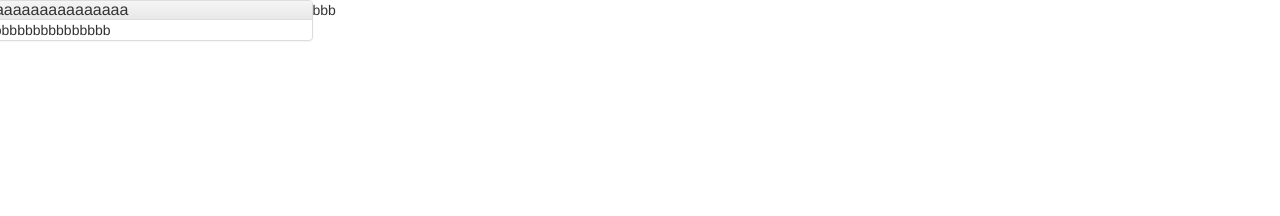
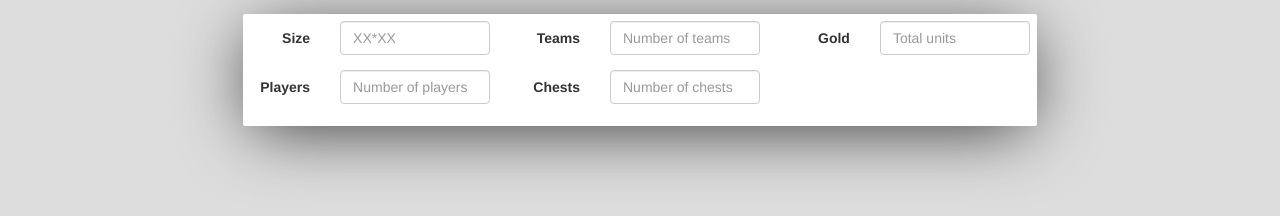
Before and after one commit to pratchettwroclaw/board-helper, a plain HTML site: page index.html in a window 1280 px wide. Drawn offline with Linux system fonts and the light colour scheme.

Commit message:
Form with input data

```diff
--- a/css/style.css
+++ b/css/style.css
@@ -1,3 +1,17 @@
-.row div {
-    padding: 0;
+.container {
+    margin-top: 1em;
+    padding: 0.5em;
+    background: white;
+    -webkit-box-shadow: 0px 10px 70px -10px rgba(0,0,0,0.8);
+    -moz-box-shadow: 0px 10px 70px -10px rgba(0,0,0,0.8);
+    box-shadow: 0px 10px 70px -10px rgba(0,0,0,0.8);
+    border-radius: 2px 2px 2px 2px;
+    -moz-border-radius: 2px 2px 2px 2px;
+    -webkit-border-radius: 2px 2px 2px 2px;
+    border: 0px solid #000000;
+    max-width: 210mm;
 }
+
+body {
+    background: #ddd;
+}
--- a/index.html
+++ b/index.html
@@ -3,7 +3,6 @@
 <head>
     <meta charset="utf-8">
     <meta http-equiv="X-UA-Compatible" content="IE=edge">
-    <meta name="viewport" content="width=device-width, initial-scale=1">
     <title>Bootstrap 101 Template</title>
 
     <link href="css/bootstrap.min.css" rel="stylesheet">
@@ -18,20 +17,48 @@
     <![endif]-->
 </head>
 <body>
-    <div class="row">
-        <div class="col-md-3">
-            <div class="panel panel-default">
-                <div class="panel-heading">
-                    <h3 class="panel-title">aaaaaaaaaaaaaaaa</h3>
-                </div>
-                <div class="panel-body">
-                    bbbbbbbbbbbbbbbb
-                </div>
+    <div class="container">
+        <form class="form-horizontal">
+        <div class="row">
+        <div class="col-xs-4">
+          <div class="form-group">
+            <label for="inputEmail3" class="col-sm-4 control-label">Size</label>
+            <div class="col-sm-8">
+              <input type="email" class="form-control" id="inputEmail3" placeholder="XX*XX">
             </div>
+          </div>
+          <div class="form-group">
+            <label for="inputPassword3" class="col-sm-4 control-label">Players</label>
+            <div class="col-sm-8">
+              <input type="password" class="form-control" id="inputPassword3" placeholder="Number of players">
+            </div>
+          </div>
         </div>
-        <div class="col-md-9">bbb</div>
+        <div class="col-xs-4">
+          <div class="form-group">
+            <label for="inputEmail3" class="col-sm-4 control-label">Teams</label>
+            <div class="col-sm-8">
+              <input type="email" class="form-control" id="inputEmail3" placeholder="Number of teams">
+            </div>
+          </div>
+          <div class="form-group">
+            <label for="inputPassword3" class="col-sm-4 control-label">Chests</label>
+            <div class="col-sm-8">
+              <input type="password" class="form-control" id="inputPassword3" placeholder="Number of chests">
+            </div>
+          </div>
+        </div>
+        <div class="col-xs-4">
+          <div class="form-group">
+            <label for="inputEmail3" class="col-sm-4 control-label">Gold</label>
+            <div class="col-sm-8">
+              <input type="email" class="form-control" id="inputEmail3" placeholder="Total units">
+            </div>
+          </div>
+        </div>
+        </div>
+        </form>
     </div>
-
     <script src="js/jquery.min.js"></script>
     <script src="js/bootstrap.min.js"></script>
 </body>
```
